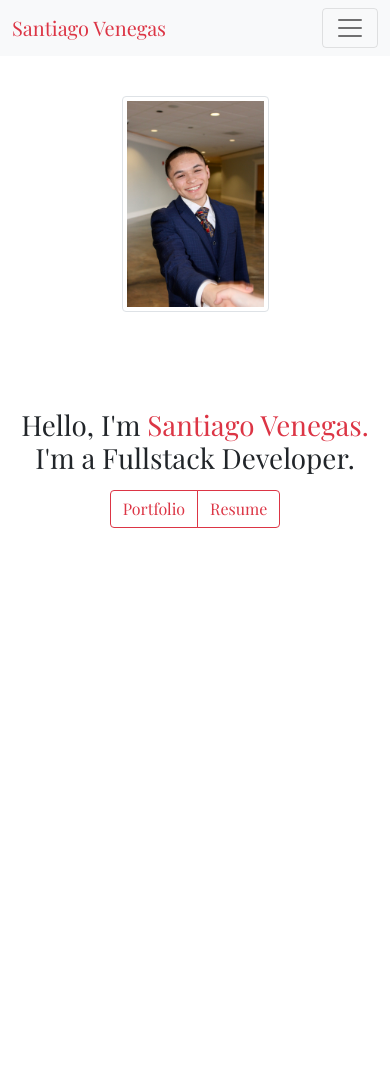
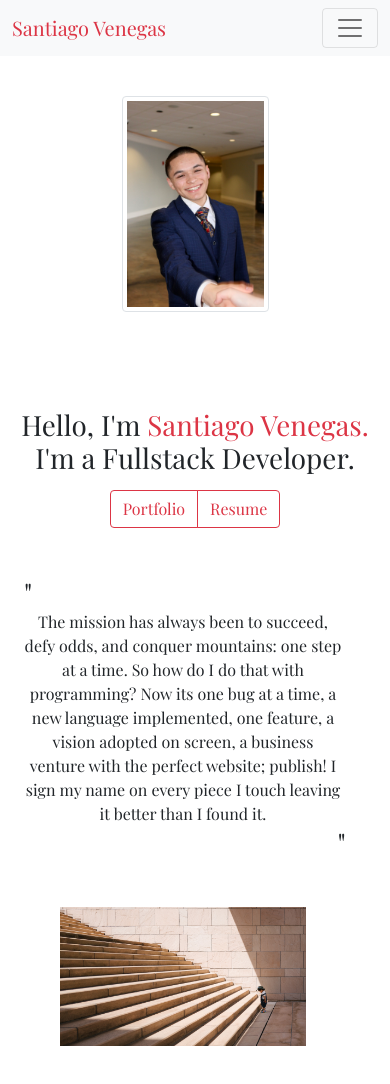
Before and after one commit to santiagov916/profolio, a React (Create React App) app: page / in a window 390 px wide. Shown: the top 1084 px of the page. Before the commit the page ends 844 px from the top, so only its background shows below. Built offline with nearby package versions, Linux system fonts and the light colour scheme.

Commit message:
about section looking good and is responsive

```diff
--- a/src/App.js
+++ b/src/App.js
@@ -1,6 +1,6 @@
 import './App.css';
 import "bootstrap/dist/css/bootstrap.min.css";
-import Cover from './components/Cover';
+import About from './components/About';
 import Projects from './components/Projects';
 import Contact from './components/Contact';
 import Home from './components/Home';
@@ -12,8 +12,8 @@ function App() {
    <>
     <NavSection></NavSection>
     <Home></Home>
-    {/* <Cover></Cover>
-    <Projects></Projects>
+    <About></About>
+    {/* <Projects></Projects>
     <Contact></Contact> */}
    </>
   );
--- /dev/null
+++ b/src/components/About/index.js
@@ -0,0 +1,60 @@
+import React from 'react';
+import "bootstrap/dist/css/bootstrap.min.css";
+import coverPhoto from '../../assets/cover/0.jpg';
+import { Image, Row, Col } from 'react-bootstrap';
+
+
+
+function About() {
+    return(
+
+        <div>
+            <div className='container-fluid'>
+                <div className='row'>
+                    <div className="col-sm-12 col-xs-12 col-md-6 col-lg-6 m-auto">
+                        <div className="row m-auto">
+
+                        <div className="row justify-content-start">
+                        <div className="col-12">
+                         <h1 className="m-auto">"</h1>
+                        </div>
+                        </div>
+
+                        <div className="row">
+                        <div className="col-12">
+                            <p className="m-auto text-center">
+                            The mission has always been to succeed, defy odds, and conquer mountains: one step at a time. So how do I do that with programming? Now its one bug at a time, a new language implemented, one feature, a vision adopted on screen, a business venture with the perfect website; publish! I sign my name on every piece I touch leaving it better than I found it.
+                            </p>
+                        </div>
+                        </div>
+
+                        <div className="row justify-content-end">
+                        <div className="col-1">
+                            <h1 className="m-auto">"</h1>
+                        </div>
+
+                        </div>
+
+                        </div>
+                    </div>
+
+                    <div className="col-sm-12 col-xs-12 col-md-6 col-lg-6 m-auto">
+                        <div className="row">
+                        <div className="row">
+                            <div className="col">
+                                <Image
+                                fluid
+                                src={coverPhoto}
+                                alt=''
+                                className='cover-photo rounded p-5'/>
+                            </div>
+                        </div>
+                        </div>
+                    </div>
+                </div>
+            </div>
+        </div>
+    )
+}
+
+export default About;
--- a/src/components/Cover/index.js
+++ /dev/null
@@ -1,27 +0,0 @@
-import React from 'react';
-import "bootstrap/dist/css/bootstrap.min.css";
-import coverPhoto from '../../assets/cover/0.jpg';
-import { Image } from 'react-bootstrap';
-import Nav from "../Nav/index";
-
-
-function Cover() {
-    return(
-        <div fluid='true' className='cover-bg'>
-                <Nav></Nav>
-                <p className='mission'>The mission has always been to succeed, defy odds, and conquer mountains: one step at a time. So how do I do that with programming? Now its one bug at a time, a new language implemented, one feature, a vision adopted on screen, a business venture with the perfect website; publish! I sign my name on every piece I touch leaving it better than I found it, </p>
-                <p className='cover-text'>
-                ‘Who are you, O great mountain?
-                <span>Zechariah 4:7</span>
-                </p>
-            <Image
-            fluid
-            src={coverPhoto}
-            alt=''
-            className='cover-photo'
-            />
-        </div>
-    )
-}
-
-export default Cover;
```
